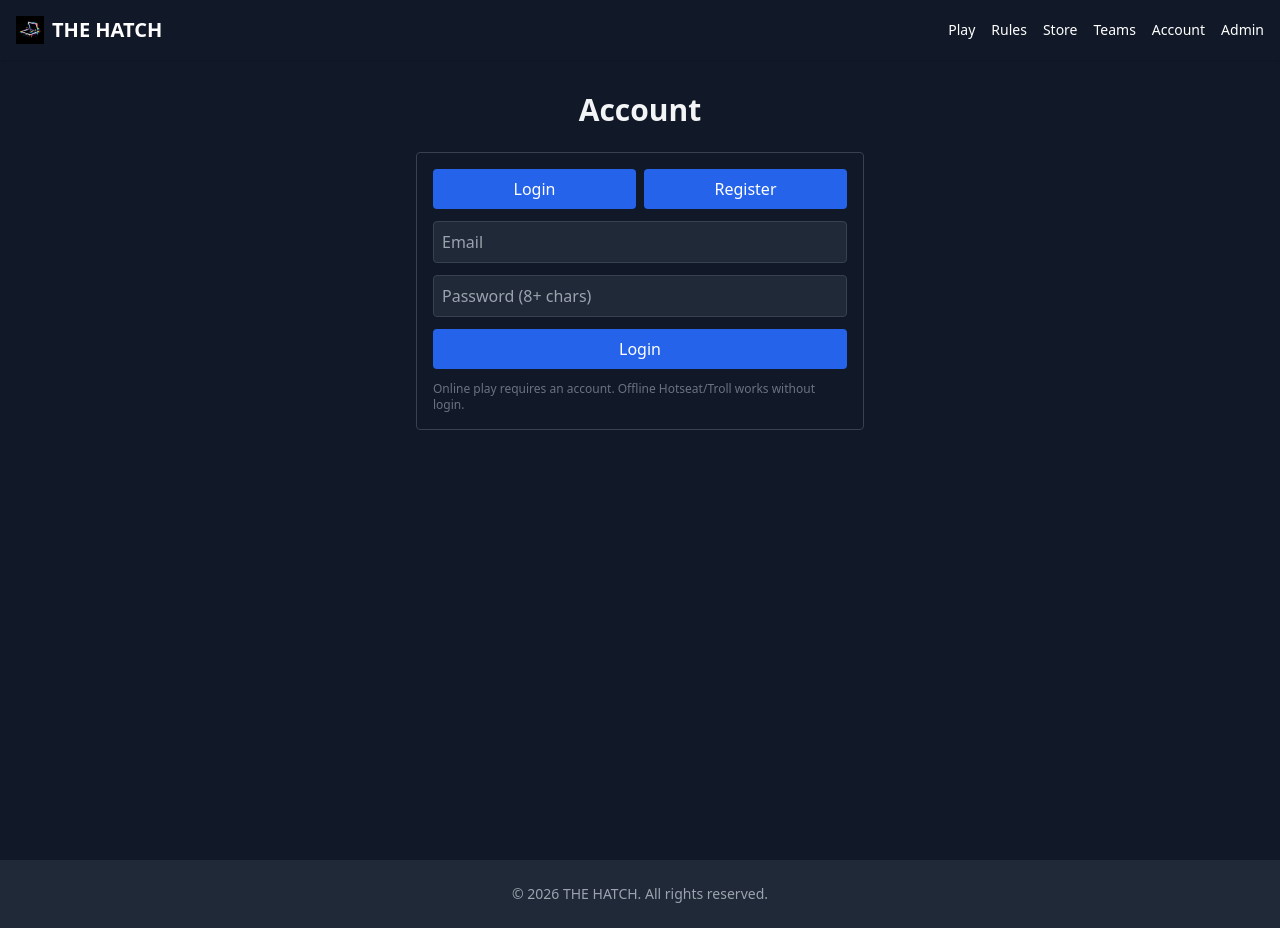
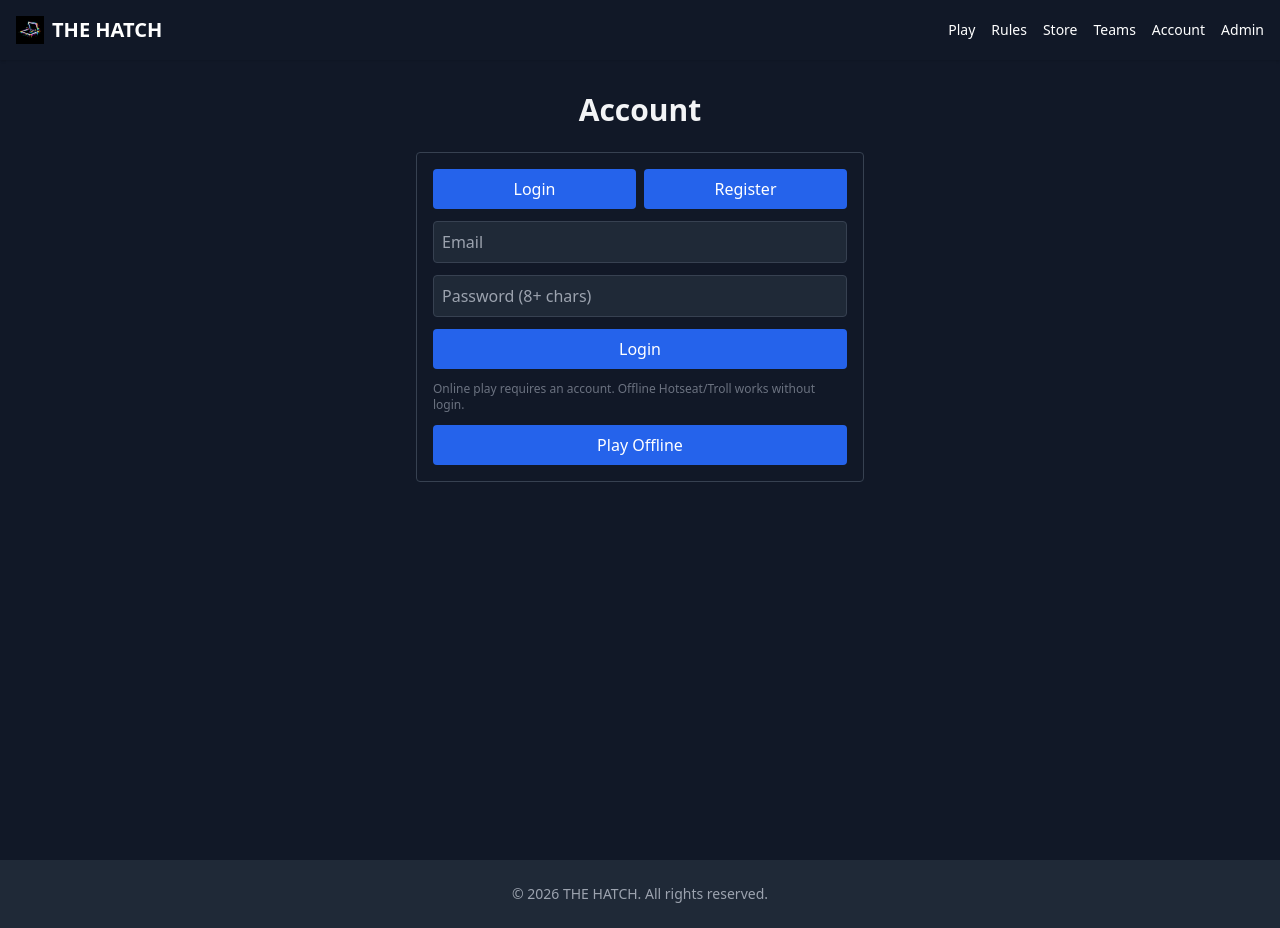
Before and after one commit to CeoSolace/TheHatchGame, a Next.js app: page /account in a window 1280 px wide. Built offline with nearby package versions, Linux system fonts and the light colour scheme; no server answers.

Commit message:
Update AccountClient.tsx

```diff
--- a/app/account/AccountClient.tsx
+++ b/app/account/AccountClient.tsx
@@ -65,7 +65,9 @@ export default function AccountClient() {
       }
 
       await loadMe()
-      router.push(next)
+
+      // Use full navigation to ensure middleware sees fresh cookie
+      window.location.href = next
     } catch {
       setError("Network error")
     } finally {
@@ -78,6 +80,7 @@ export default function AccountClient() {
     try {
       await fetch("/api/auth/logout", { method: "POST" })
       setMe(null)
+      window.location.href = "/account"
     } finally {
       setBusy(false)
     }
@@ -101,9 +104,15 @@ export default function AccountClient() {
             Logout
           </button>
 
-          <button onClick={() => router.push("/game")} className="btn w-full" disabled={busy}>
+          {/* Go Play: plain link = always works */}
+          <a href="/game" className="btn w-full block text-center">
             Go Play
-          </button>
+          </a>
+
+          {/* Offline play always available */}
+          <a href="/game/offline" className="btn bg-gray-700 hover:bg-gray-600 w-full block text-center">
+            Play Offline
+          </a>
         </div>
       ) : (
         <div className="border border-gray-700 rounded p-4 space-y-3">
@@ -159,6 +168,10 @@ export default function AccountClient() {
           <p className="text-xs text-gray-500">
             Online play requires an account. Offline Hotseat/Troll works without login.
           </p>
+
+          <a href="/game/offline" className="btn bg-gray-700 hover:bg-gray-600 w-full block text-center">
+            Play Offline
+          </a>
         </div>
       )}
     </div>
```
